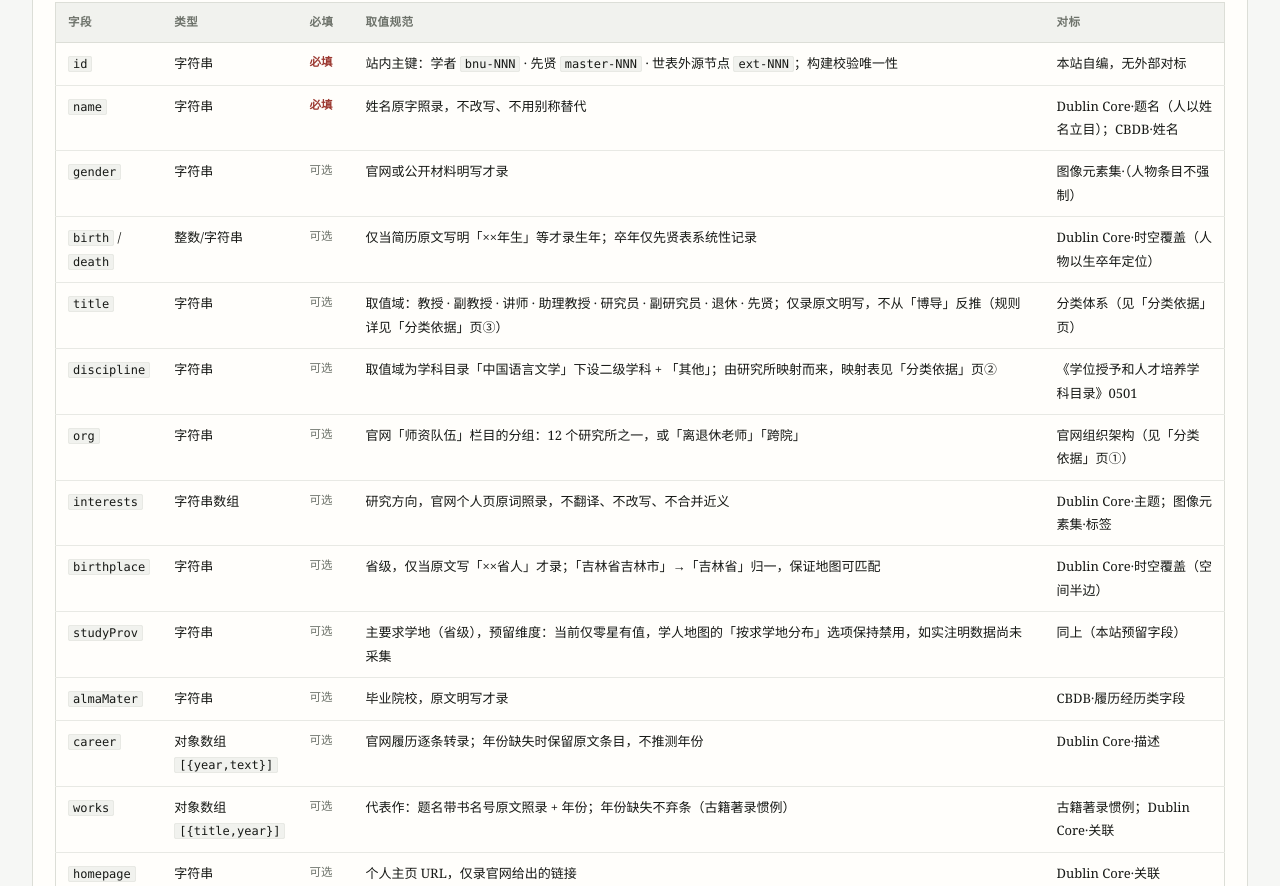
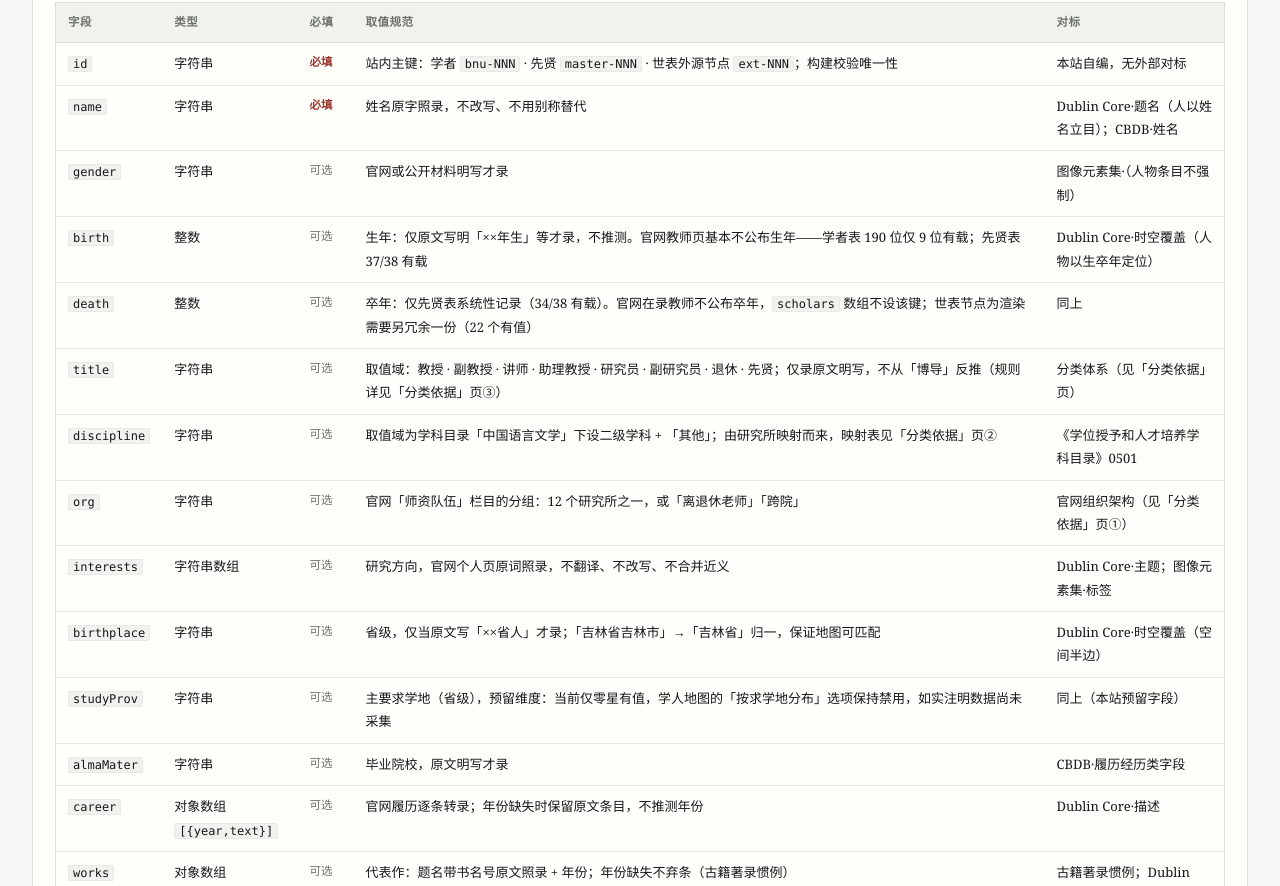
Before and after one commit to sitting-forgetting/bnu-scholars, a plain HTML site: page schema.html in a window 1280 px wide. Shown: the part 990-1876 px from the top of the page. Drawn offline with Linux system fonts and the light colour scheme.

Commit message:
人工审核修正：详情页边合并世表优先；schema 页补口径；AI 分工表措辞软化
- detail.html：合并边改为 lineage.edges 优先、mentorEdges（85 条无年份快照）兜底，详情页师承行恢复年份显示；注释同步为 85 条快照口径
- schema.html：birth/death 拆为两行（death 仅先贤表 34/38 与世表节点冗余 22 个，scholars 数组不设该键）；补记 mentorEdges 快照与 coauthorEdges 预留组
- build-guide.html：AI 分工表硬话软化——「每条边都附可回查的原文与链接；关系判定经人工确认与抽检复核」
- 数据说明.md：§4.2 校验口径与 build_data.py 对齐（来源URL 缺失仅告警，6 条外源备录）；§3.2 补证据分级（强 193/中 32/弱 12，运行时派生）
- README.md：页面表补 schema.html

```diff
--- a/schema.html
+++ b/schema.html
@@ -97,7 +97,8 @@
       <tr><td><code>id</code></td><td>字符串</td><td class="req req-yes">必填</td><td>站内主键：学者 <code>bnu-NNN</code> · 先贤 <code>master-NNN</code> · 世表外源节点 <code>ext-NNN</code>；构建校验唯一性</td><td>本站自编，无外部对标</td></tr>
       <tr><td><code>name</code></td><td>字符串</td><td class="req req-yes">必填</td><td>姓名原字照录，不改写、不用别称替代</td><td>Dublin Core·题名（人以姓名立目）；CBDB·姓名</td></tr>
       <tr><td><code>gender</code></td><td>字符串</td><td class="req req-no">可选</td><td>官网或公开材料明写才录</td><td>图像元素集·（人物条目不强制）</td></tr>
-      <tr><td><code>birth</code> / <code>death</code></td><td>整数/字符串</td><td class="req req-no">可选</td><td>仅当简历原文写明「××年生」等才录生年；卒年仅先贤表系统性记录</td><td>Dublin Core·时空覆盖（人物以生卒年定位）</td></tr>
+      <tr><td><code>birth</code></td><td>整数</td><td class="req req-no">可选</td><td>生年：仅原文写明「××年生」等才录，不推测。官网教师页基本不公布生年——学者表 190 位仅 9 位有载；先贤表 37/38 有载</td><td>Dublin Core·时空覆盖（人物以生卒年定位）</td></tr>
+      <tr><td><code>death</code></td><td>整数</td><td class="req req-no">可选</td><td>卒年：仅先贤表系统性记录（34/38 有载）。官网在录教师不公布卒年，<code>scholars</code> 数组不设该键；世表节点为渲染需要另冗余一份（22 个有值）</td><td>同上</td></tr>
       <tr><td><code>title</code></td><td>字符串</td><td class="req req-no">可选</td><td>取值域：教授 · 副教授 · 讲师 · 助理教授 · 研究员 · 副研究员 · 退休 · 先贤；仅录原文明写，不从「博导」反推（规则详见「分类依据」页③）</td><td>分类体系（见「分类依据」页）</td></tr>
       <tr><td><code>discipline</code></td><td>字符串</td><td class="req req-no">可选</td><td>取值域为学科目录「中国语言文学」下设二级学科 + 「其他」；由研究所映射而来，映射表见「分类依据」页②</td><td>《学位授予和人才培养学科目录》0501</td></tr>
       <tr><td><code>org</code></td><td>字符串</td><td class="req req-no">可选</td><td>官网「师资队伍」栏目的分组：12 个研究所之一，或「离退休老师」「跨院」</td><td>官网组织架构（见「分类依据」页①）</td></tr>
@@ -144,6 +145,7 @@
     <p style="font-size:13.5px;line-height:1.9;margin:10px 0 0;color:var(--ink-2)">
       <strong>世表节点冗余字段</strong>（<code>nodes</code>）：<code>kind</code>（scholar / external / master 三分类，即图像元素集·标签的站内落地）、<code>py</code>（拼音）、<code>ab</code>（缩写）、<code>asMentor</code> / <code>asStudent</code>（两端边数，构建时预聚合）、<code>year</code>（结缘年份，世表纵向定位用，缺者置顶并标「待补」）。
       <strong>同事边</strong>（<code>colleagueEdges</code>，791 条）：<code>a</code> / <code>b</code> / <code>org</code> / <code>label</code> / <code>evidence</code>——同一研究所即一条，默认关闭显示。
+      <strong>旧版快照与预留组</strong>（<code>scholars.js</code> 顶层）：<code>mentorEdges</code>（85 条）是世表定稿前的师承边快照——两端 ID、类型与证据和世表逐条相同，但无 <code>year</code> / <code>strength</code> / <code>sources</code> 字段，现仅供详情页合并边时兜底；<code>coauthorEdges</code>（0 条）为合著关系预留组，尚未采集（缺口口径见「数据来源」页④）。
     </p>
   </div>
 
```
Also changed, not shown: build-guide.html (+1 -1 lines), detail.html (+4 -3 lines), 预览_师承世表.png, 2 other files.
